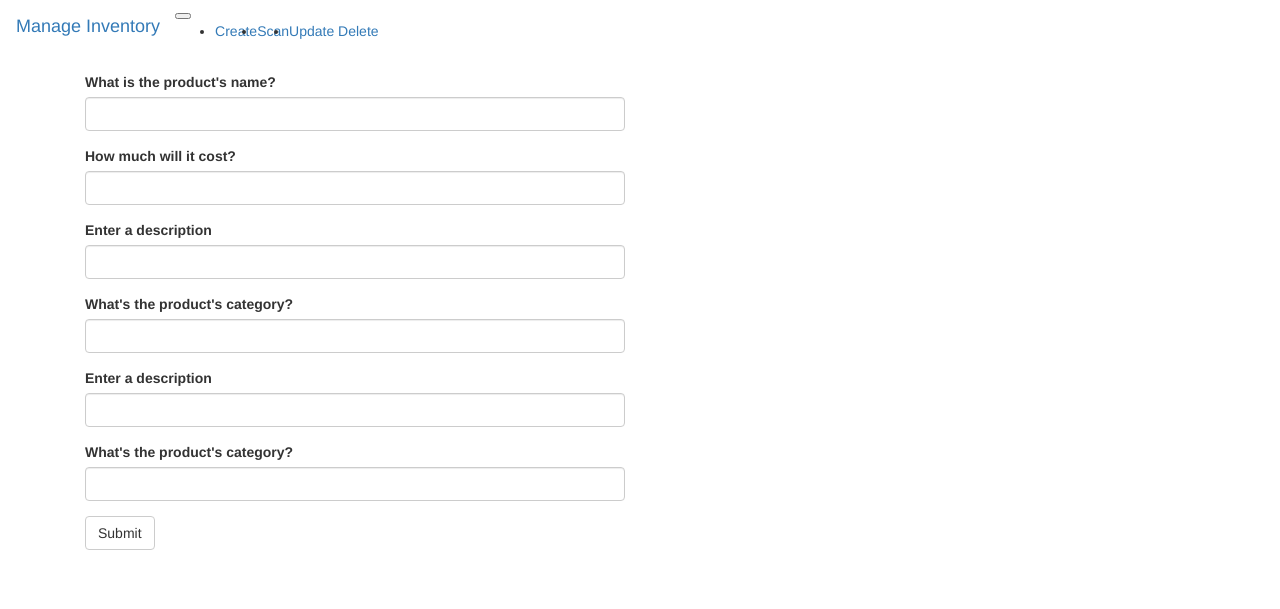
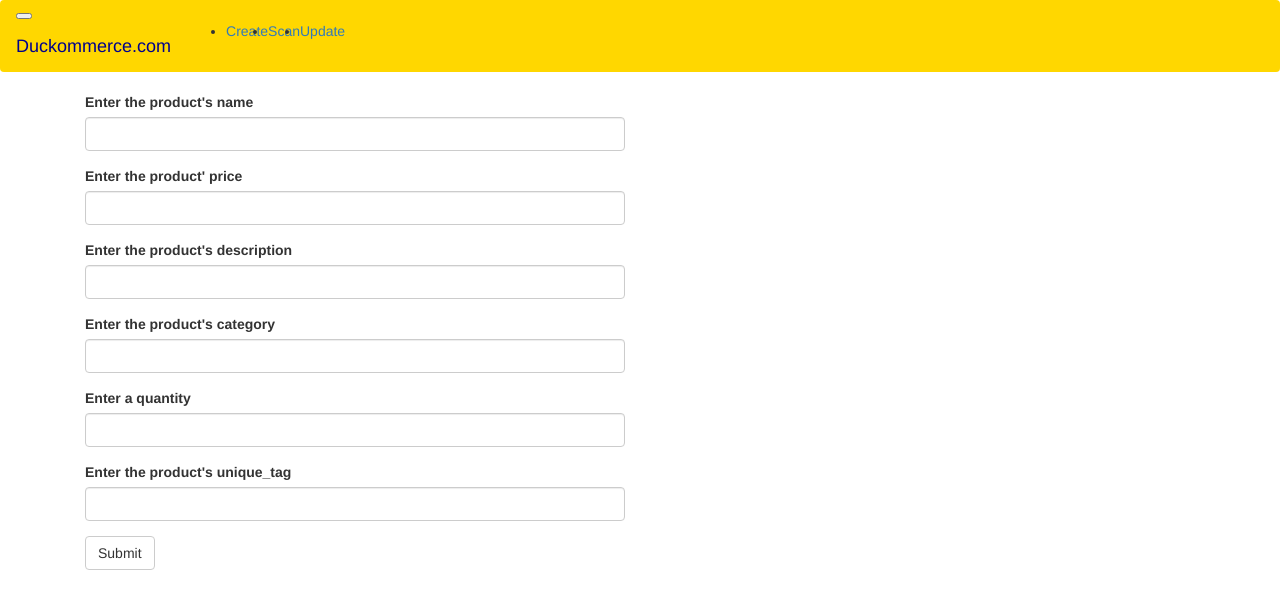
Before and after one commit to Marisol610/catalog-app, a Flask app: page /product_form in a window 1280 px wide. Shown: the top 609 px of the page. Run offline with Flask 2, Linux system fonts and the light colour scheme; some libraries are stand-ins or nearby versions.

Commit message:
catalog changes

```diff
--- a/app/database/__init__.py
+++ b/app/database/__init__.py
@@ -56,7 +56,7 @@ def read(prod_id):
     return output_formatter(results)
 
 
-def update(prod_id, fields: dict):
+def update(prod_id, fields):
     field_string = ", ".join(
                     "%s=\"%s\"" % (key,val)
                         for key,val
--- a/app/forms/product.py
+++ b/app/forms/product.py
@@ -8,11 +8,14 @@ from wtforms import StringField, SubmitField
 from wtforms.validators import DataRequired
 
 
+
+
+
 class ProductForm(FlaskForm):
-    name = StringField("What is the product's name?", validators=[DataRequired()])
-    price = StringField("How much will it cost?", validators=[DataRequired()])
-    description = StringField("Enter a description", validators=[DataRequired()])
-    category = StringField("What's the product's category?", validators=[DataRequired()])
-    quantity = StringField("Enter a description", validators=[DataRequired()])
-    unique_tag = StringField("What's the product's category?", validators=[DataRequired()])
+    name = StringField("Enter the product's name", validators=[DataRequired()])
+    price = StringField("Enter the product' price", validators=[DataRequired()])
+    description = StringField("Enter the product's description", validators=[DataRequired()])
+    category = StringField("Enter the product's category", validators=[DataRequired()])
+    quantity = StringField("Enter a quantity", validators=[DataRequired()])
+    unique_tag = StringField("Enter the product's unique_tag", validators=[DataRequired()])
     submit = SubmitField("Submit")
--- a/app/routes.py
+++ b/app/routes.py
@@ -38,7 +38,7 @@ def product_form():
         unique_tag = request.form.get("unique_tag")
 
 
-        create(name, price, category, description)
+        create(name, price, description, category, quantity, unique_tag)
     form = ProductForm()
     return render_template("form_example.html", form=form)
 
@@ -87,6 +87,36 @@ def update_product(pid):
         return render_template("single_product.html", product=out["body"][0], form=update_form)
     else:
         return render_template("404.html"), 404
+
+
+
+@app.route("/products/delete/<pid>", methods=["GET"])
+def delete_product(pid):
+    out = update(int(pid), {"active": 0})
+
+    return {"ok": out, "message": "Deleted"}
+
+
+
+
+#@app.route("/products/delete/<int:pid>", methods=["DELETE"])
+#def delete_product(pid):
+ #   i=0
+  #  deleted=False
+
+   # for product in products:
+    #    if product["pid"] == id:
+     #       products.id(i)
+      #      deleted = True
+
+
+       # i += 1
+
+    #if deleted:
+     #   return render_template("single_product.html", product=out["body"][0], form=update_form)
+    #else:
+     #   return render_template("404.html"), 404
+
 
 
 
--- a/app/templates/base.html
+++ b/app/templates/base.html
@@ -4,15 +4,15 @@
 {% block navbar %}
 
 
-<nav class="navbar navbar-expand-lg navbar-light bg-light">
+<nav class="navbar navbar-light" style="background-color: #ffd700;">
     <div class="container-fluid">
-        <a class="navbar-brand" href="#">Manage Inventory</a>
-        <button class="navbar-toggler" type="button" data-bs-toggle="collapse" data-bs-target="#navbarNav"
-            aria-controls="navbarNav" aria-expanded="false" aria-label="Toggle navigation">
+        <button class="navbar-toggler" type="button" data-bs-toggle="collapse" data-bs-target="#navbarTogglerDemo01"
+            aria-controls="navbarTogglerDemo01" aria-expanded="false" aria-label="Toggle navigation">
             <span class="navbar-toggler-icon"></span>
         </button>
-        <div class="collapse navbar-collapse" id="navbarNav">
-            <ul class="navbar-nav">
+        <div class="collapse navbar-collapse" id="navbarTogglerDemo01"></div>
+        <a class="navbar-brand" href="#" style="color:darkblue" style="font-size: 2rem;">Duckommerce.com</a>
+        <ul class="navbar-nav me-auto mb-2 mb-lg-0">
             <li class="nav-item">
                 <a class="nav-link active" aria-current="page" href={{ url_for("product_form") }}>Create</a>
             </li>
@@ -20,12 +20,13 @@
                 <a class="nav-link" href={{ url_for("get_all_products") }}>Scan</a>
             </li>
             <li class="nav-item">
-                    <a class="nav-link disabled" href="#" tabindex="-1" aria-disabled="true">Update</a>
-                    <a class="nav-link disabled" href="#" tabindex="-1" aria-disabled="true">Delete</a>
+                <a class="nav-link" href={{ url_for("product_form") }}>Update</a>
             </li>
+
+
+
         </ul>
     </div>
     </div>
 </nav>
-
-{% endblock %}
+<div {% endblock %}
```
Also changed, not shown: app/templates/products.html (+22 -17 lines), 2 other files. Lines whose indentation alone changed are shown as unchanged.
